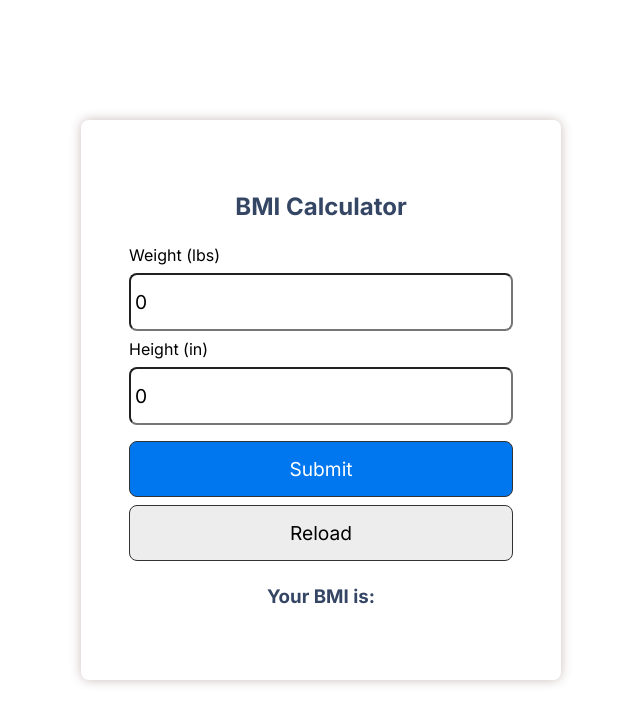
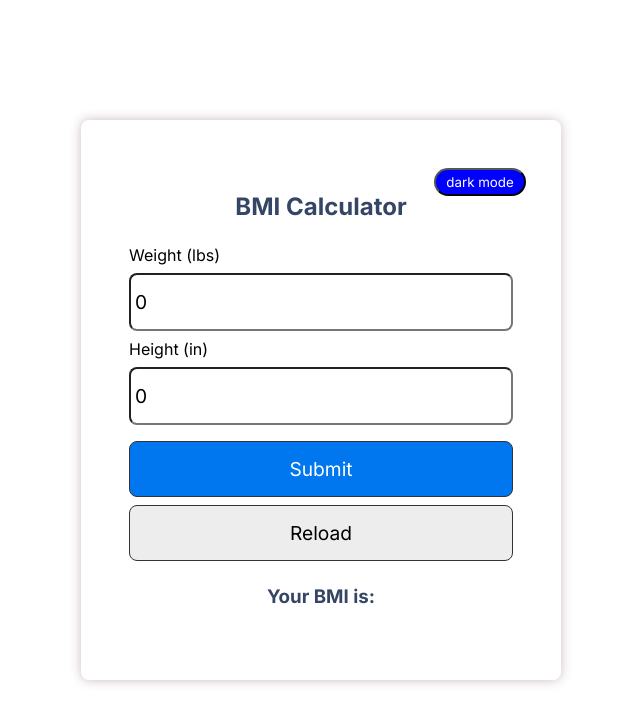
Before and after one commit to iiitl/bmi_calculator, a React (Create React App) app: page / in a window 1280 px wide. Shown: the top 724 px of the page, without its empty margins (319-959 px from the left). Built offline with nearby package versions, Linux system fonts and the light colour scheme.

Commit message:
added dark mode #2

```diff
--- a/src/App.js
+++ b/src/App.js
@@ -8,6 +8,7 @@ function App() {
   const [height, setHeight] = useState(0)
   const [bmi, setBmi] = useState('')
   const [message, setMessage] = useState('')
+  const [darkmode, setMode] = useState(0)
 
   let calcBmi = (event) => {
     event.preventDefault()
@@ -30,6 +31,7 @@ function App() {
           setMessage('You are obese')
         }
 
+
     }
   }
 
@@ -37,10 +39,36 @@ function App() {
     window.location.reload()
   }
 
-
+  const ToggleMode = () => {
+      setMode(!darkmode)
+      let mode=document.querySelector(".container");
+      let btn=document.querySelector("#toggle");
+      let center=document.querySelector(".center");
+      let id=document.querySelector("#id");
+      if(darkmode){
+        id.style.backgroundColor = 'white';
+        id.style.color = 'black';
+        mode.style.backgroundColor = 'white';
+        mode.style.color = 'black';
+        center.style.backgroundColor = 'white';
+        center.style.color = 'black';
+        btn.style.backgroundColor='blue';
+        btn.style.color='white';
+      }else{
+        id.style.backgroundColor = 'black';
+        id.style.color = 'white';
+        center.style.backgroundColor = 'black';
+        center.style.color = 'white';
+        mode.style.backgroundColor = 'black';
+        mode.style.color = 'white';
+        btn.style.backgroundColor='white';
+        btn.style.color='black';
+      }
+  }
   return (
     <div className="app">
     <div className='container'>
+    <div><button id="toggle" onClick={ToggleMode}>{darkmode?'light mode' : 'dark mode'}</button></div>
       <h2 className='center'>BMI Calculator</h2>
         <form onSubmit={calcBmi}>
           <div>
@@ -56,7 +84,7 @@ function App() {
             <button className='btn btn-outline' onClick={reload} type='submit'>Reload</button>
           </div>
         </form>
-        <div className='center'>
+        <div className='center' id="id">
           <h3>Your BMI is: {bmi}</h3>
           <p>{message}</p>
         </div>
--- a/src/index.css
+++ b/src/index.css
@@ -24,6 +24,19 @@
   max-width: 600px;
 }
 
+#toggle{
+  position:absolute;
+  right:34%;
+  padding-left: 10px;
+  padding-right: 10px;
+  padding-top: 4px;
+  padding-bottom: 4px;
+  border-radius:50px;
+  margin-bottom: 3px;
+  background-color: blue;
+  color:white;
+
+}
 input {
   width: 100%;
   font-size: 1.2rem;
```
